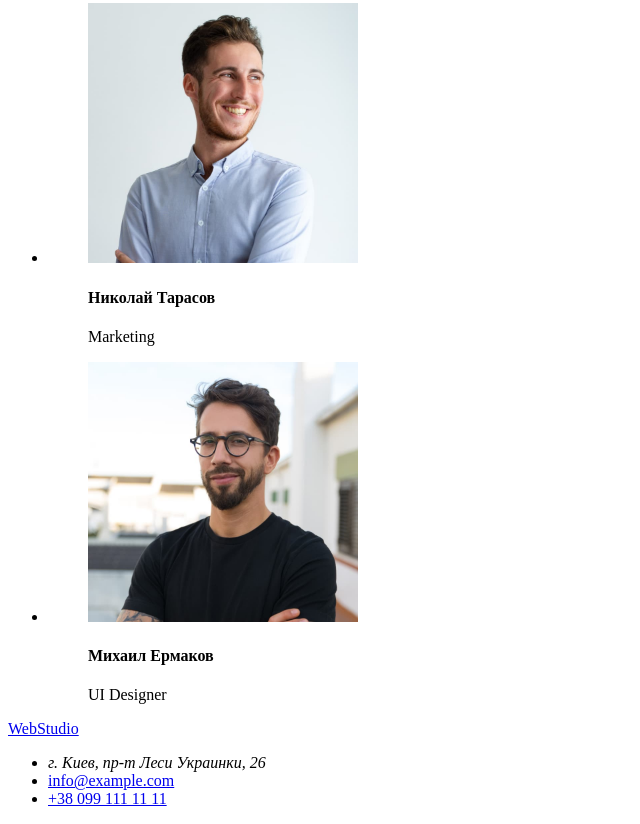
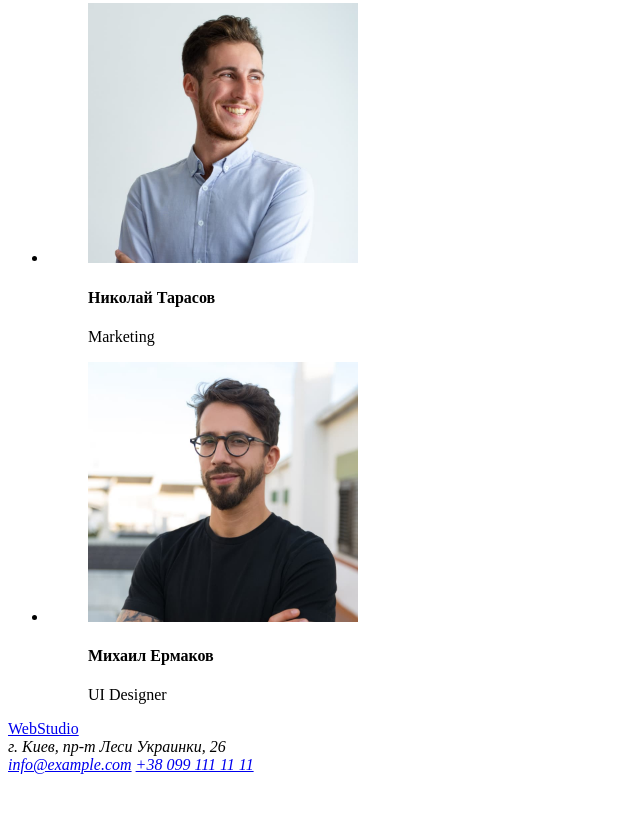
Before and after one commit to yulia-bisyuk/goit-markup-hw-01, a plain HTML site: page index.html in a window 1280 px wide. Shown: the part 2362-3186 px from the top of the page, without its empty margins (0-640 px from the left). After the commit the page ends 3144 px from the top, so only its background shows below. Drawn offline with Linux system fonts and the light colour scheme.

Commit message:
Исправляет футер
Исправлена семантическая разметка контактов в футере

```diff
--- a/index.html
+++ b/index.html
@@ -123,11 +123,13 @@
 
             <a href="/">WebStudio</a>
 
-            <ul>
-                <li><address>г. Киев, пр-т Леси Украинки, 26</address></li>
-                <li><a href="mailto:info@example.com">info@example.com</a></li>
-                <li><a href="tel:+380991111111">+38 099 111 11 11</a></li>
-            </ul>
+            <address>г. Киев, пр-т Леси Украинки, 26</address>
+
+            <address>
+            <a href="mailto:info@example.com">info@example.com</a>
+            <a href="tel:+380991111111">+38 099 111 11 11</a>
+            </address>
+
 
         </footer>
 
```
